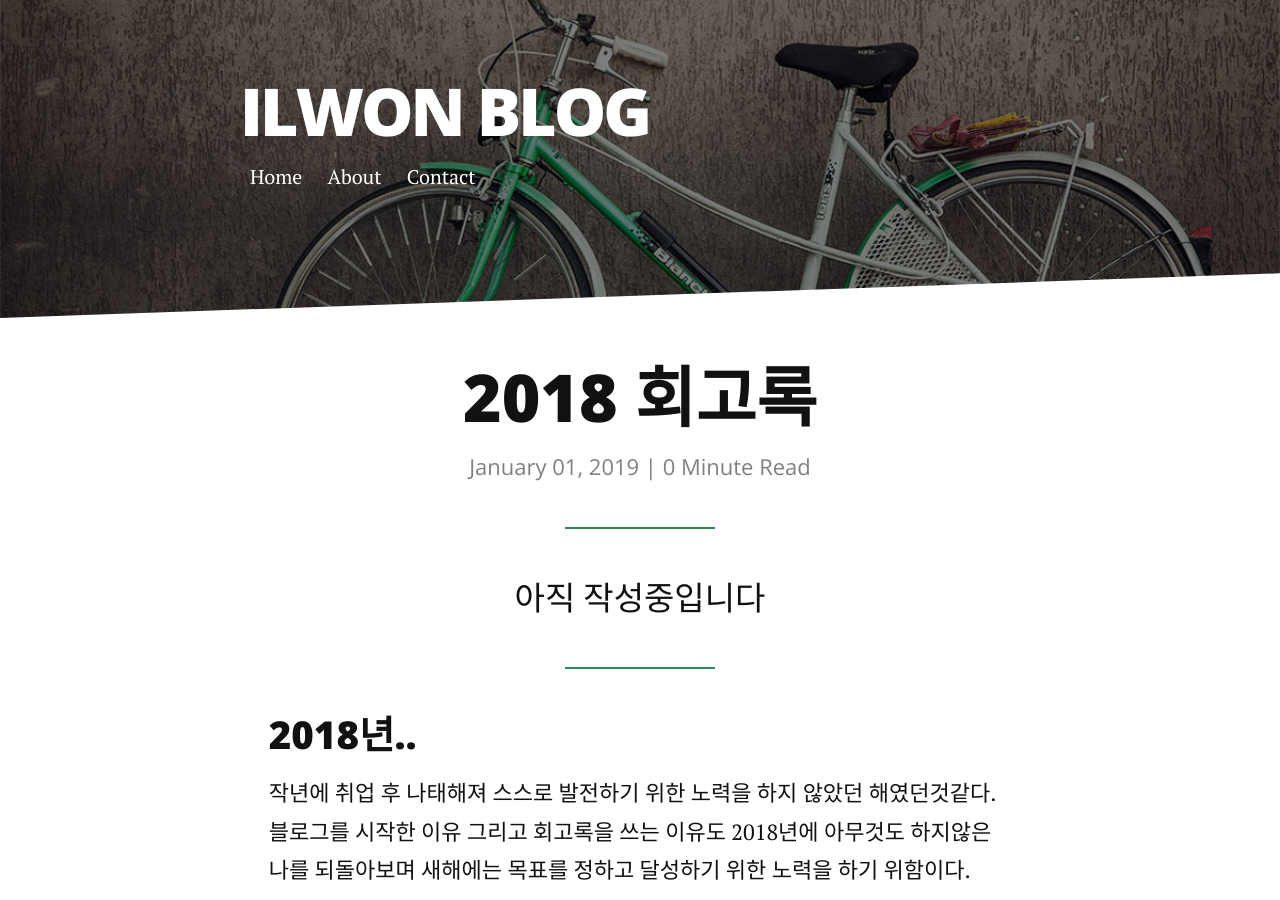
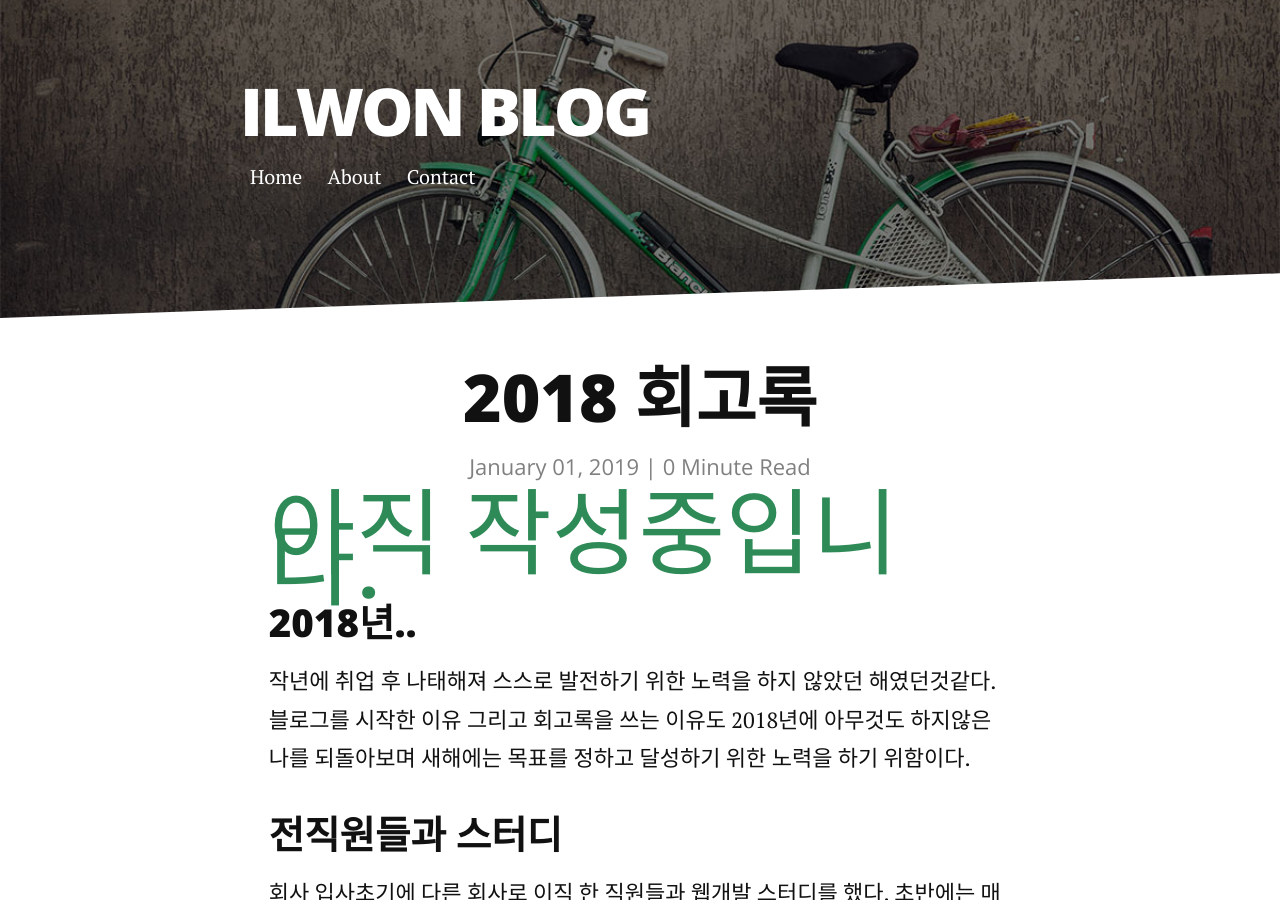
Before and after one commit to ilwon126/ilwon126.github.io, a Jekyll site: the page built from _posts/2019-01-01-회고록.md, in a window 1280 px wide and 900 px high. Built offline with Jekyll 4.4.1, drawn with Linux system fonts in a browser that asks for light colours; nearby versions of some CDN libraries.

Commit message:
포스트 수정

```diff
--- a/_posts/2019-01-01-회고록.md
+++ b/_posts/2019-01-01-회고록.md
@@ -5,25 +5,45 @@ date:   2019-01-01
 description: 2018 회고록
 ---
 
-<blockquote class="textC">아직 작성중입니다</blockquote>
+<p class="intro"><span class="dropcap">아직 작성중입니다.</span></p>
+
+
+
 
 ### 2018년..
 작년에 취업 후 나태해져 스스로 발전하기 위한 노력을 하지 않았던 해였던것같다.
 블로그를 시작한 이유 그리고 회고록을 쓰는 이유도 2018년에 아무것도 하지않은 나를 되돌아보며 새해에는 목표를 정하고 달성하기 위한 노력을 하기 위함이다.
 
+
+
+
 ### 전직원들과 스터디
 회사 입사초기에 다른 회사로 이직 한 직원들과 웹개발 스터디를 했다. 초반에는 매주 만나서 진행하다가 각자 회사생활이 너무 바쁘다보니 나중엔 흐지부지 되어 버렸다. 1월부터 다시 진행하자는 이야기가 오갔지만 아직 확실하게 진행될지는 잘모르겠다. 만약 다들 시간이 생겨서 스터디를 진행하게 된다면 아직 미완성된 프로젝트를 끝마쳤으면 하는 바램이다.
+
+
+
 
 ### 주식
 조금조금씩 재미로 하던 주식을 본격적으로 시작했다. 올해는 개발공부보다는 주식공부에 더 많은 시간을 투자한 한해였던것같다. 그럼에도 불구하고 주식은 너무 어렵다. 그래도 다행이라 생각하는점은 초반보다는 점점 더 나아지고 있다는 것이다. 그리고 주식을 시작하면서 경제뉴스를 챙겨보게 되면서 경제공부가 되었다고 생각한다.
 
+
+
+
 ### 일본여행
+
+
 
 
 ### 첫 전시회 참여
 회사 업무로 전시회를 처음 참여해봤다.
 
+
+
+
 ### 스터디
+
+
+
 
 ### 2019년에는..
 * 운동
```
